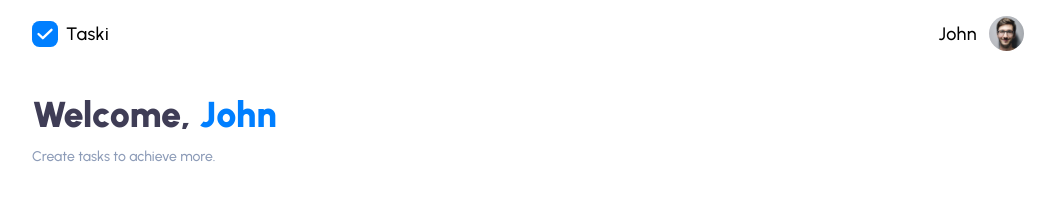
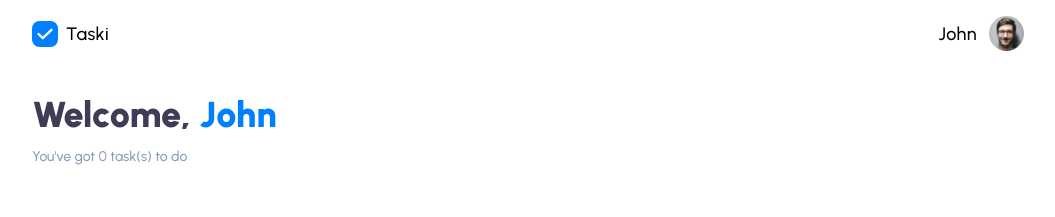
Before and after one commit to professor-12/todo-app, a Next.js app: page / in a window 1280 px wide. Shown: the top 217 px of the page, without its empty margins (112-1167 px from the left). Built offline with nearby package versions, Linux system fonts and the light colour scheme.

Commit message:
fixed localStorage not defined error

```diff
--- /dev/null
+++ b/src/app/hooks/useLocalStorage.tsx
@@ -0,0 +1,8 @@
+"use client"
+
+const useLocalStorage = () => {
+      const db = localStorage.getItem("todo")
+      return JSON.parse
+}
+
+export default useLocalStorage
--- a/src/app/page.tsx
+++ b/src/app/page.tsx
@@ -1,9 +1,8 @@
-"use client"
+"use client";
 import Task from "@/components/Task/Task";
 import { useTodoContext } from "@/store/ToDoState";
 
 export default function Home() {
-    const db = localStorage.getItem("todo");
     const { todos } = useTodoContext();
     const uncompleted = todos.filter((items) => !items.completed);
     return (
@@ -12,17 +11,20 @@ export default function Home() {
                 <h1 className="text-4xl text-slate-purple font-[900]">
                     Welcome, <span className="text-lightblue">John</span>
                 </h1>
-                {
-
-                    !db ? <p className="text-muted text-sm">
+                {!todos ? (
+                    <p className="text-muted text-sm">
                         Create tasks to achieve more.
-                    </p> :
-                        <div>
-                            {
-                                <p className="text-muted text-sm">You&apos;ve got {uncompleted.length} task(s) to do</p>
-                            }
+                    </p>
+                ) : (
+                    <div>
+                        {
+                            <p className="text-muted text-sm">
+                                You&apos;ve got {uncompleted.length} task(s) to
+                                do
+                            </p>
+                        }
                     </div>
-                }
+                )}
             </div>
             <Task />
         </div>
--- a/src/components/Task/Task.tsx
+++ b/src/components/Task/Task.tsx
@@ -1,14 +1,14 @@
 "use client";
-import React, { useEffect, useState } from "react";
+import React, {  useEffect, useState } from "react";
 
 import NoTask from "../NoTask";
 import TaskList from "./TaskList";
-import { useTodoContext } from "@/store/ToDoState";
 
 const Task = () => {
-    const db = localStorage.getItem("todo") as any;
-    const response = JSON.parse(db);
-    const { todos, dispatchState } = useTodoContext();
+    const [db ,setdb] = useState([]) as any
+    useEffect(() => {
+        setdb(JSON.parse(localStorage.getItem("todo") as any))
+    },[])
     const [notask, setState] = useState(true);
     return (
         <div>
--- a/src/store/ToDoState.tsx
+++ b/src/store/ToDoState.tsx
@@ -1,6 +1,5 @@
 "use client";
 import React, { createContext, useContext, useEffect, useReducer } from "react";
-import { json } from "stream/consumers";
 import { v4 } from "uuid";
 
 type Todos = {
--- a/src/ui/CheckBox.tsx
+++ b/src/ui/CheckBox.tsx
@@ -2,7 +2,7 @@
 import React, { useState } from "react";
 
 const Checkbox: React.FC<any> = ({ onChange, className }) => {
-    const [check, setcheck] = useState(false);
+    const [check] = useState(false);
     console.log(check);
     return (
         <div>
```
Also changed, not shown: public/manifest.json (deleted).
